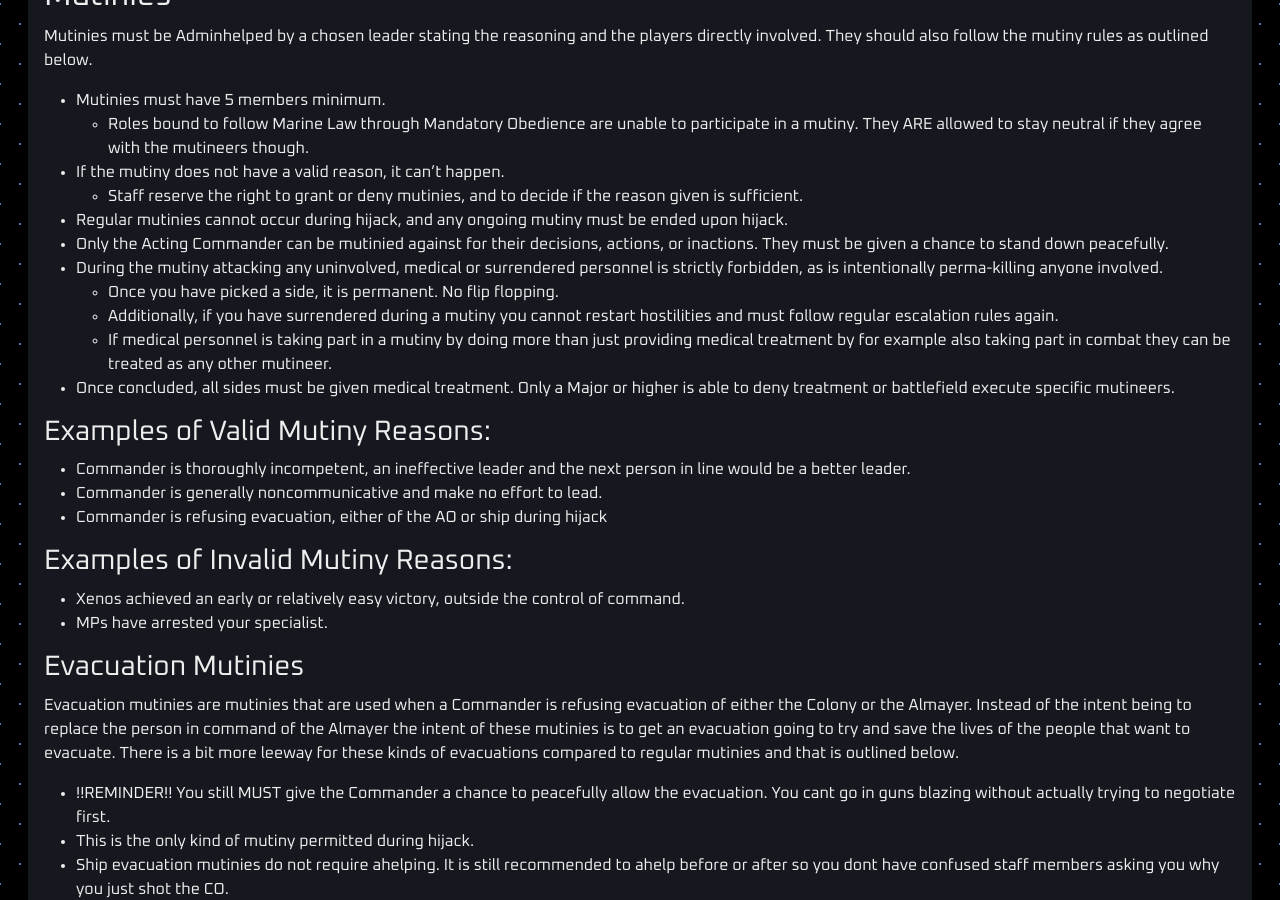
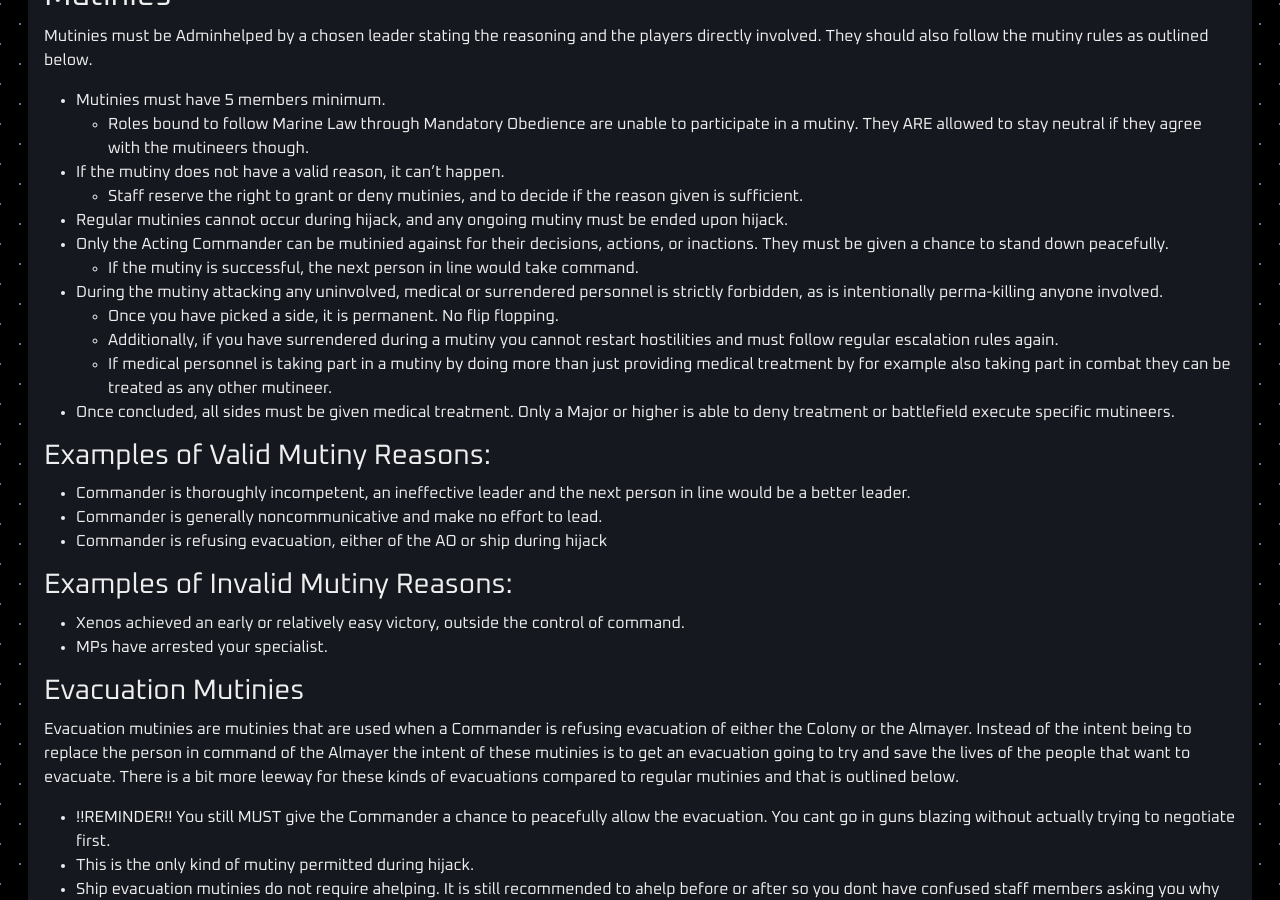
Before and after one commit to cmss13-devs/web, a Jekyll site: the page built from rules.md, in a window 1280 px wide and 900 px high, scrolled down 12876 px. Built offline with Jekyll 4.4.1, drawn with Linux system fonts in a browser that asks for light colours.

Commit message:
Rule 11 - Mutiny Clarification upon Success (#58)

```diff
--- a/rules.md
+++ b/rules.md
@@ -496,6 +496,7 @@ Mutinies must be Adminhelped by a chosen leader stating the reasoning and the pl
     - Staff reserve the right to grant or deny mutinies, and to decide if the reason given is sufficient.
 - Regular mutinies cannot occur during hijack, and any ongoing mutiny must be ended upon hijack.
 - Only the Acting Commander can be mutinied against for their decisions, actions, or inactions. They must be given a chance to stand down peacefully.
+    - If the mutiny is successful, the next person in line would take command.
 - During the mutiny attacking any uninvolved, medical or surrendered personnel is strictly forbidden, as is intentionally perma-killing anyone involved.
     - Once you have picked a side, it is permanent. No flip flopping.
     - Additionally, if you have surrendered during a mutiny you cannot restart hostilities and must follow regular escalation rules again.
```
